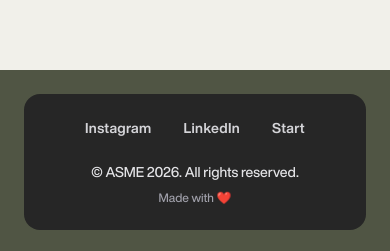
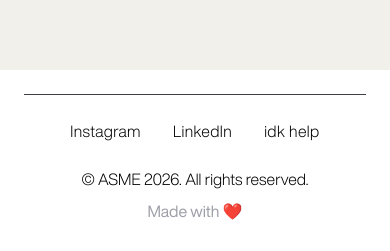
Before and after one commit to tylerttrannn/asme-website, a React (Vite) app in the folder asme-website/: page / in a window 390 px wide. Shown: the part 5663-5914 px from the top of the page. Built offline with nearby package versions, Linux system fonts and the light colour scheme.

Commit message:
rough draft of front page (no mobile)

```diff
--- a/asme-website/src/FrontPage.tsx
+++ b/asme-website/src/FrontPage.tsx
@@ -149,9 +149,10 @@ function FrontPage() {
           </div>
         </div>
 
+        <div className="py-6 bg-white">
 
-        <div className="py-6 bg-[#505544]">
-          <div className="container mx-auto px-6 lg:px-24 flex flex-col gap-12">
+          <div className="container mx-auto px-6 lg:px-24 flex flex-col gap-2">
+              <div className="mt-auto pt-4 border-t-[0.5px] border-zinc-700"></div>
               <Footer/>
           </div>
         </div>
--- a/asme-website/src/components/Footer.tsx
+++ b/asme-website/src/components/Footer.tsx
@@ -1,30 +1,29 @@
 function Footer() {
   return (
     <div>
-      <footer className="font-helvetica w-full mx-auto bg-[#262626] rounded-2xl p-6 md:p-6 flex flex-col gap-2">
-        <div className="flex flex-col md:flex-row justify-between items-center gap-6">
+      <footer className="font-helvetica w-full mx-auto rounded-2xl flex flex-col gap-2">
+        <div className="flex flex-col md:flex-row justify-between items-center gap-6 font-light text-md">
           <div className="order-2 md:order-1">
-            <p className="text-zinc-200 text-sm font-medium">
+            <p>
               &copy; ASME 2026. All rights reserved.
             </p>
           </div>
-
           <div className="flex flex-row gap-x-8 order-1 md:order-2">
-            <a href="#" className="text-zinc-300 hover:text-white text-sm font-bold tracking-wide transition-colors duration-200">
+            <a href="#" className="tracking-wide transition-colors duration-200">
               Instagram
             </a>
-            <a href="#" className="text-zinc-300 hover:text-white text-sm font-bold tracking-wide transition-colors duration-200">
+            <a href="#" className="tracking-wide transition-colors duration-200">
               LinkedIn
             </a>
-            <a href="#" className="text-zinc-300 hover:text-white text-sm font-bold tracking-wide transition-colors duration-200">
-              Start
+            <a href="#" className="tracking-wide transition-colors duration-200">
+              idk help
             </a>
           </div>
 
         </div>
 
         <div className="flex justify-center md:justify-end">
-            <p className="text-zinc-400 text-xs font-medium">
+            <p className="text-zinc-400">
               Made with ❤️
             </p>
         </div>
--- a/asme-website/src/components/ProjectCard.tsx
+++ b/asme-website/src/components/ProjectCard.tsx
@@ -18,7 +18,7 @@ function ProjectCard({event} : ProjectCardProps) {
         <img
           src={event.image}
           alt={event.title}
-          className="w-full h-auto rounded-xl object-cover opacity-95 group-hover:opacity-100 shadow-sm group-hover:scale-[1.02] transition-all duration-500"
+          className="w-full h-auto rounded-xl object-cover opacity-95  shadow-sm"
         />
       </div>
 
```
